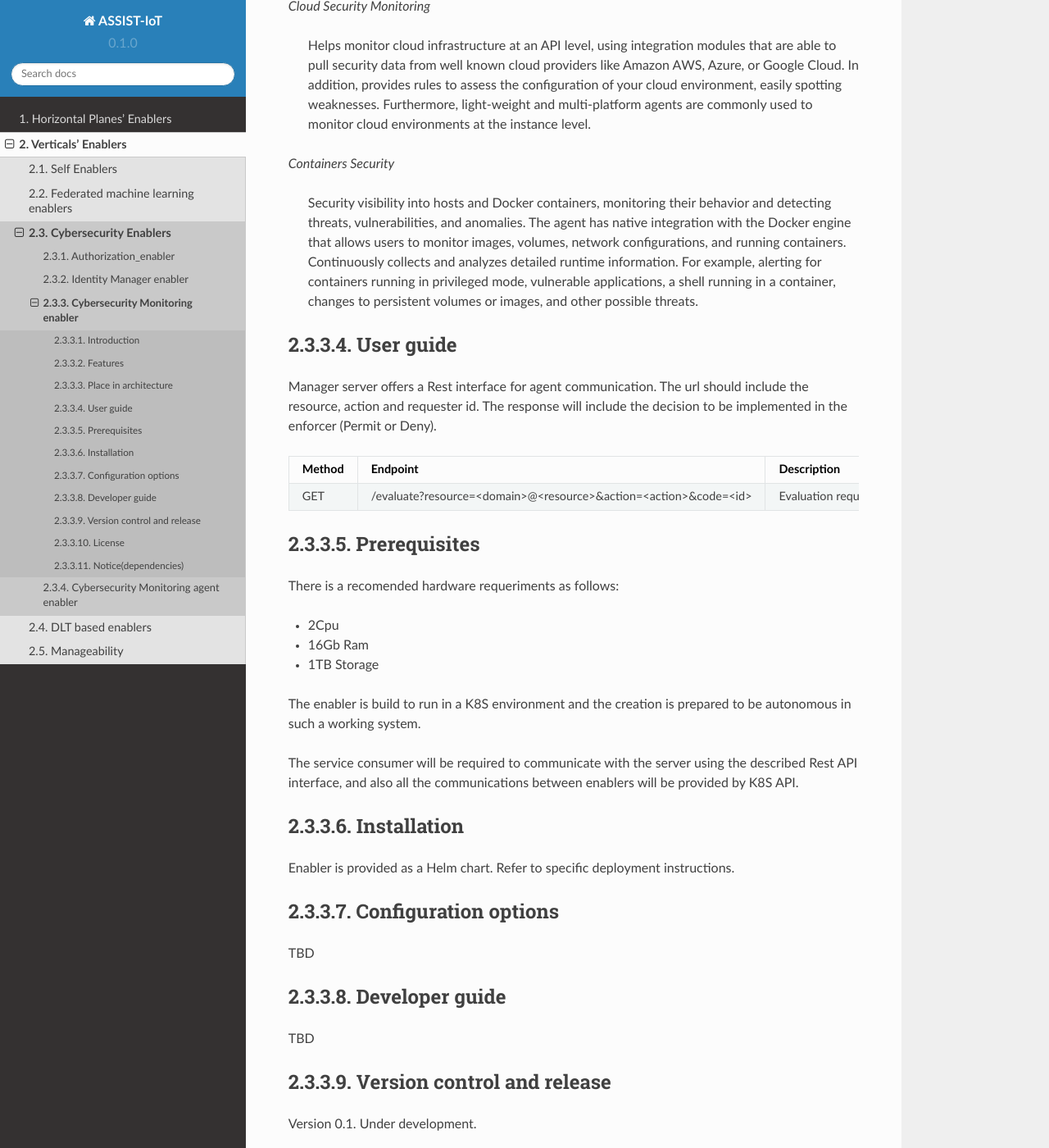
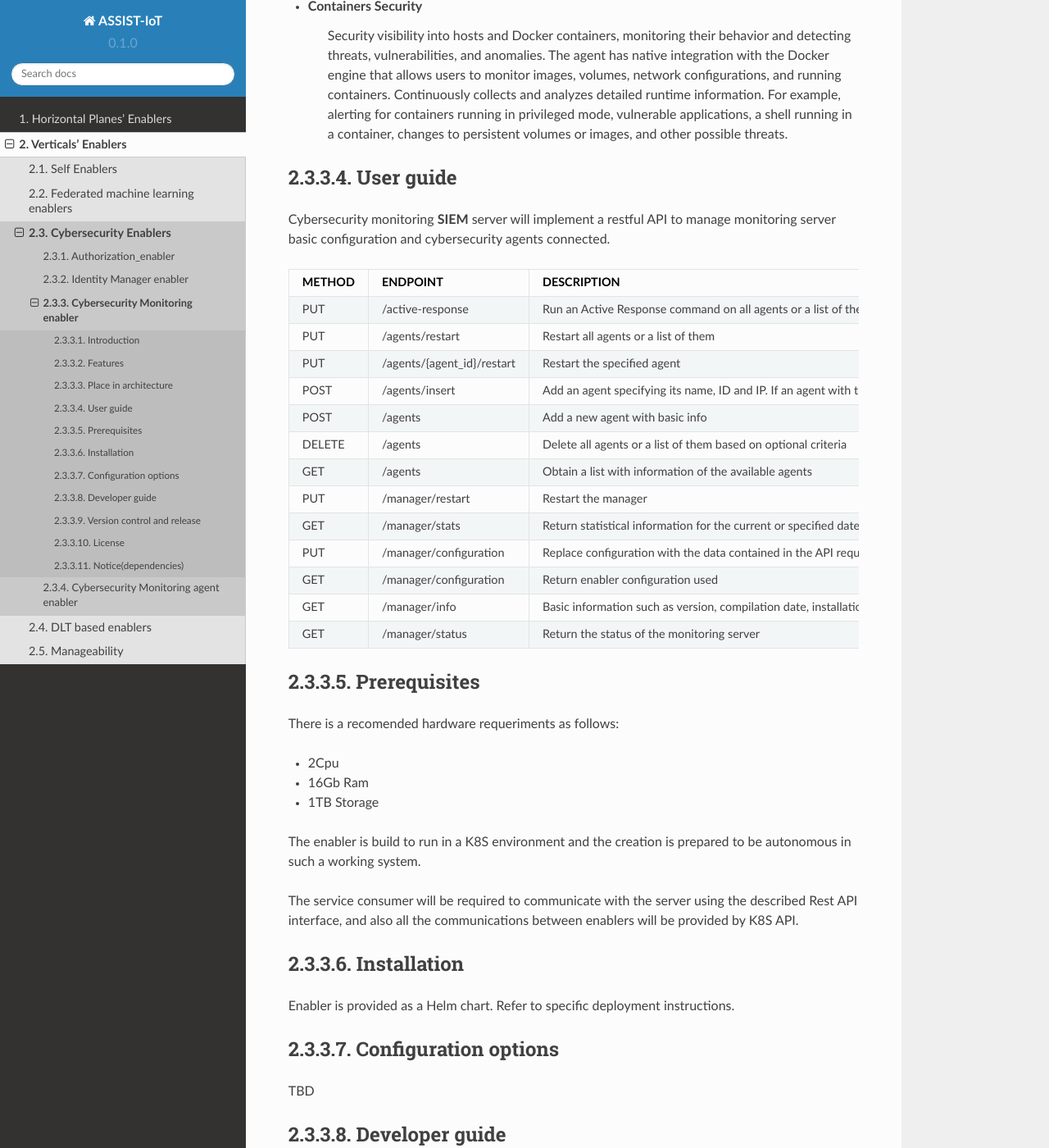
Before and after one commit to assist-iot/assist-iot-documentation, a Sphinx documentation site: the page built from docs/source/verticals/cybersecurity/cybersecurity_monitoring_enabler.rst, in a window 1280 px wide and 1400 px high, scrolled down 2516 px. Shown: the whole window at 82% size. Built offline with Sphinx 7.4.7 and the Read the Docs theme 2.0.0, drawn with Linux system fonts in a browser that asks for light colours; some of the changed text lies outside the part shown.

Commit message:
Update cybersecurity_monitoring_enabler.rst

```diff
--- a/docs/source/verticals/cybersecurity/cybersecurity_monitoring_enabler.rst
+++ b/docs/source/verticals/cybersecurity/cybersecurity_monitoring_enabler.rst
@@ -33,92 +33,118 @@
 *********************
 
 
-*Security Analytics*
+- **Security Analytics**
 
-  Is used to collect, aggregate, index and analyze security data, helping organizations detect intrusions, threats and behavioral anomalies.
-  As cyber threats are becoming more sophisticated, real-time monitoring and security analysis are needed for fast threat detection and remediation.The server
-  component provides the security intelligence and performs data analysis.
+    Is used to collect, aggregate, index and analyze security data, helping organizations detect intrusions, threats and behavioral anomalies.
+    As cyber threats are becoming more sophisticated, real-time monitoring and security analysis are needed for fast threat detection and remediation.The server
+    component provides the security intelligence and performs data analysis.
 
 
-*Intrusion Detection*
+- **Intrusion Detection**
 
-  Agents scan the monitored systems looking for malware, rootkits and suspicious anomalies. They can detect hidden files, cloaked processes or unregistered
-  network listeners, as well as inconsistencies in system call responses.
-  In addition to agent capabilities, the server component uses a signature-based approach to intrusion detection, using its regular expression engine to analyze
-  collected log data and look for indicators of compromise.
+    Agents scan the monitored systems looking for malware, rootkits and suspicious anomalies. They can detect hidden files, cloaked processes or unregistered
+    network listeners, as well as inconsistencies in system call responses.
+    In addition to agent capabilities, the server component uses a signature-based approach to intrusion detection, using its regular expression engine to analyze
+    collected log data and look for indicators of compromise.
 
 
-*Log Data Analysis*
+- **Log Data Analysis**
 
-  Agents read operating system and application logs, and securely forward them to a central manager for rule-based analysis and storage.
-  The rules help the user to notice application or system errors, misconfigurations, attempted and/or successful malicious activities, policy violations, and other
-  security and operational issues.
+    Agents read operating system and application logs, and securely forward them to a central manager for rule-based analysis and storage.
+    The rules help the user to notice application or system errors, misconfigurations, attempted and/or successful malicious activities, policy violations, and other
+    security and operational issues.
 
 
-*File Integrity Monitoring*
+- **File Integrity Monitoring**
 
-  It monitors the file system, identifying changes in content, permissions, ownership and attributes of files that need attention. It also natively identifies users
-  and applications used to create or modify files.
-  File integrity monitoring capabilities can be used in combination with threat intelligence to identify threats or compromised hosts. In addition, several regulatory
-  compliance standards, such as PCI DSS, require it.
+    It monitors the file system, identifying changes in content, permissions, ownership and attributes of files that need attention. It also natively identifies users
+    and applications used to create or modify files.
+    File integrity monitoring capabilities can be used in combination with threat intelligence to identify threats or compromised hosts. In addition, several regulatory
+    compliance standards, such as PCI DSS, require it.
 
 
-*Vulnerability Detection*
+- **Vulnerability Detection**
 
-  Agents pull software inventory data and send this information to the server, where it is correlated with continuously updated CVE (Common Vulnerabilities and
-  Exposure) databases, in order to identify well-known vulnerable software.
-  Automated vulnerability assessment helps the user to identify the weak spots of their critical assets and take action before being exploited by attackers.
+    Agents pull software inventory data and send this information to the server, where it is correlated with continuously updated CVE (Common Vulnerabilities and
+    Exposure) databases, in order to identify well-known vulnerable software.
+    Automated vulnerability assessment helps the user to identify the weak spots of their critical assets and take action before being exploited by attackers.
 
 
-*Configuration Assessment*
+- **Configuration Assessment**
 
-  Monitoring system and application configuration settings to ensure they are compliant with your security policies, standards and/or hardening guides. Agents
-  perform periodic scans to detect applications that are known to be vulnerable, unpatched, or insecurely configured.
-  Additionally, configuration checks can be customized, tailoring them to properly align with your organization. Alerts include recommendations for better
-  configuration, references and mapping with regulatory compliance.
+    Monitoring system and application configuration settings to ensure they are compliant with your security policies, standards and/or hardening guides. Agents
+    perform periodic scans to detect applications that are known to be vulnerable, unpatched, or insecurely configured.
+    Additionally, configuration checks can be customized, tailoring them to properly align with your organization. Alerts include recommendations for better
+    configuration, references and mapping with regulatory compliance.
 
 
-*Insident Response*
+- **Insident Response**
 
-  Provides an active responses to perform various countermeasures to address active threats, such as blocking access to a system from the threat
-  source when certain criteria are met.
-  In addition, can be used to remotely run commands or system queries, identifying indicators of compromise (IOCs) and helping perform other live forensics or
-  incident response tasks.
+    Provides an active responses to perform various countermeasures to address active threats, such as blocking access to a system from the threat
+    source when certain criteria are met.
+    In addition, can be used to remotely run commands or system queries, identifying indicators of compromise (IOCs) and helping perform other live forensics or
+    incident response tasks.
 
 
-*Regulatory Compliance*
+- **Regulatory Compliance**
 
-  The necessary security controls to become compliant with industry standards and regulations. These features, combined with its scalability and
-  multi-platform support help organizations meet technical compliance requirements.
-  Provides reports and dashboards that can help with this and other regulations such as GDPR, NIST 800-53, GPG13, TSC SOC2, and HIPAA.
+    The necessary security controls to become compliant with industry standards and regulations. These features, combined with its scalability and
+    multi-platform support help organizations meet technical compliance requirements.
+    Provides reports and dashboards that can help with this and other regulations such as GDPR, NIST 800-53, GPG13, TSC SOC2, and HIPAA.
 
 
-*Cloud Security Monitoring*
+- **Cloud Security Monitoring**
 
-  Helps monitor cloud infrastructure at an API level, using integration modules that are able to pull security data from well known cloud providers like Amazon
-  AWS, Azure, or Google Cloud. In addition, provides rules to assess the configuration of your cloud environment, easily spotting weaknesses.
-  Furthermore, light-weight and multi-platform agents are commonly used to monitor cloud environments at the instance level.
+    Helps monitor cloud infrastructure at an API level, using integration modules that are able to pull security data from well known cloud providers like Amazon
+    AWS, Azure, or Google Cloud. In addition, provides rules to assess the configuration of your cloud environment, easily spotting weaknesses.
+    Furthermore, light-weight and multi-platform agents are commonly used to monitor cloud environments at the instance level.
 
 
-*Containers Security*
+- **Containers Security**
 
-  Security visibility into hosts and Docker containers, monitoring their behavior and detecting threats, vulnerabilities, and anomalies. The agent
-  has native integration with the Docker engine that allows users to monitor images, volumes, network configurations, and running containers.
-  Continuously collects and analyzes detailed runtime information. For example, alerting for containers running in privileged mode, vulnerable applications, a
-  shell running in a container, changes to persistent volumes or images, and other possible threats.
+    Security visibility into hosts and Docker containers, monitoring their behavior and detecting threats, vulnerabilities, and anomalies. The agent
+    has native integration with the Docker engine that allows users to monitor images, volumes, network configurations, and running containers.
+    Continuously collects and analyzes detailed runtime information. For example, alerting for containers running in privileged mode, vulnerable applications, a
+    shell running in a container, changes to persistent volumes or images, and other possible threats.
 
 
 ***************
 User guide
 ***************
 
-Manager server offers a Rest interface for agent communication. The url should include the resource, action and requester id. The response will include the decision to be implemented in the enforcer (Permit or Deny).
+Cybersecurity monitoring **SIEM** server will implement a restful API to manage monitoring server basic configuration and cybersecurity agents connected.
 
-+--------+------------------------------------------------------------------+-----------------------+---------------------+----------------------------------------------------------------------------------------------------------------------+
-| Method |             Endpoint                                             | Description           | Payload (if needed) | Response format                                                                                                      |
-+========+==================================================================+=======================+=====================+======================================================================================================================+
-|  GET   | /evaluate?resource=<domain>@<resource>&action=<action>&code=<id> | Evaluation request    |                     | { "retcode": "0", "resource":"<domain>@<res>", "action": <action>", "code": "<id>", "response": "Permit","msg": ""}  |
-+--------+------------------------------------------------------------------+-----------------------+---------------------+----------------------------------------------------------------------------------------------------------------------+
++--------+------------------------------------------------------------------+------------------------------------------------------------------------+
+| METHOD |                            ENDPOINT                              |          DESCRIPTION                                                   |
++========+==================================================================+========================================================================+
+|  PUT   | /active-response                                                 | Run an Active Response command on all agents or a list of them         |
++--------+------------------------------------------------------------------+------------------------------------------------------------------------+
+|  PUT   | /agents/restart                                                  | Restart all agents or a list of them                                   |
++--------+------------------------------------------------------------------+------------------------------------------------------------------------+
+|  PUT   | /agents/{agent_id}/restart                                       | Restart the specified agent                                            |
++--------+------------------------------------------------------------------+------------------------------------------------------------------------+
+|        |                                                                  | Add an agent specifying its name, ID and IP. If an agent with          |
+|  POST  | /agents/insert                                                   | the same ID already exists, replace it using 'force' parameter         |
++--------+------------------------------------------------------------------+------------------------------------------------------------------------+
+|  POST  | /agents                                                          | Add a new agent with basic info                                        |
++--------+------------------------------------------------------------------+------------------------------------------------------------------------+
+| DELETE | /agents                                                          | Delete all agents or a list of them based on optional criteria         |
++--------+------------------------------------------------------------------+------------------------------------------------------------------------+
+|  GET   | /agents                                                          | Obtain a list with information of the available agents                 |
++--------+------------------------------------------------------------------+------------------------------------------------------------------------+
+|  PUT   | /manager/restart                                                 | Restart the manager                                                    |
++--------+------------------------------------------------------------------+------------------------------------------------------------------------+
+|  GET   | /manager/stats                                                   | Return statistical information for the current or specified date       |
++--------+------------------------------------------------------------------+------------------------------------------------------------------------+
+|  PUT   | /manager/configuration                                           | Replace configuration with the data contained in the API request       |
++--------+------------------------------------------------------------------+------------------------------------------------------------------------+
+|  GET   | /manager/configuration                                           | Return enabler configuration used                                      |
++--------+------------------------------------------------------------------+------------------------------------------------------------------------+
+|  GET   | /manager/info                                                    | Basic information such as version, compilation date, installation path |
++--------+------------------------------------------------------------------+------------------------------------------------------------------------+
+|  GET   | /manager/status                                                  | Return the status of the monitoring server                             |
++--------+------------------------------------------------------------------+------------------------------------------------------------------------+
+
 
 
 ***************
@@ -165,31 +191,31 @@
 
 *The entire configuration, communication, preparation and start-up system owned by S21Sec.*
 
-- Wazuh Copyright (C) 2015-2022 Wazuh Inc. (License GPLv2).
+- **Wazuh**  (License under GPLv2).
 
--	The Hive 4.1.0-1 (latest) Open Source and free software released under the AGPL (Affero General Public License).
+-	**The Hive**  v-4.1.0-1  (License under GNU AGPLv3).
 
--	Cassandra 3.11 is licensed under Apache License Version 2.0.
+-	**Cassandra**  v-3.11  (License under Apache Version 2.0.)
 
--	Cortex 3.1.0-1 (latest) Open Source and free software released under the AGPL (Affero General Public License).
+-	**Cortex**  v-3.1.0-1  (License under GNU AGPLv3).
 
--	Elasticsearch 7.11.1
+-	**Elasticsearch**  v-7.11.1  (License under Apache Version 2.0.)
 
--	Kibana 7.11.1
+-	**Kibana**  v-7.11.1  (License under Elastic Version 2.0)
 
--	MISP 2.4.134 (core-latest)
+-	**MISP** v-2.4.134  (License under GNU AGPLv3).
 
--	Mysql 8.0.22 (latest)
+-	**Mysql**  v-8.0.22  (License under GPLv2).
 
--	Redis 6.0.9 (latest)
+-	**Redis**  v-6.0.9  (Lincense The 3-Clause BSD License).
 
--	Shuffle 0.8.64
+-	**Shuffle**  v-0.8.64  (License under GNU AGPLv3).
 
--	Shuffle-Backend 0.8.64
+-	**Shuffle-Backend**  v-0.8.64  (License under GNU AGPLv3).
 
--	Shuffle-Database
+-	**Shuffle-Database**  (License under GNU AGPLv3).
 
--	Shuffle-Orborus 0.8.63
+-	**Shuffle-Orborus**  v-0.8.63  (License under GNU AGPLv3).
 
 
 ********************
```
